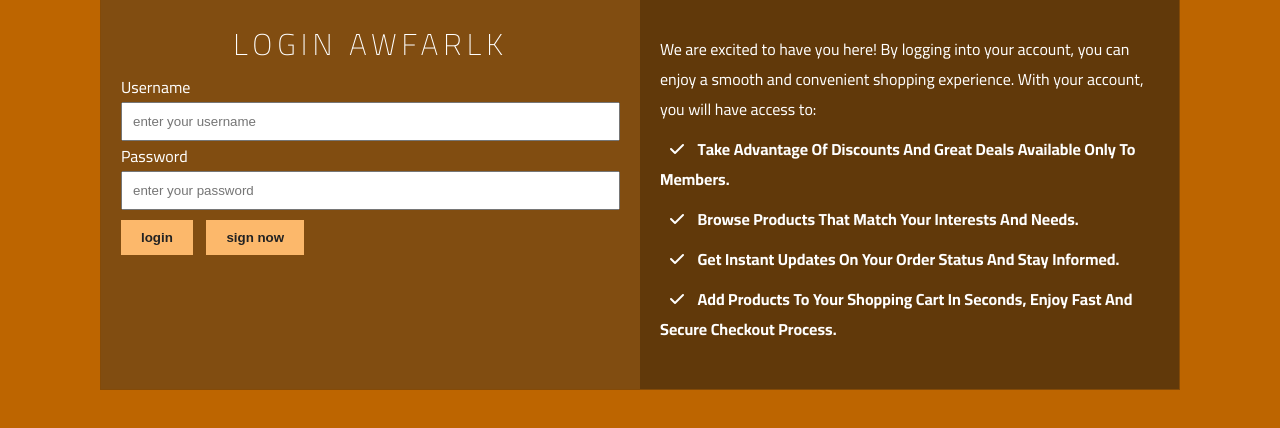
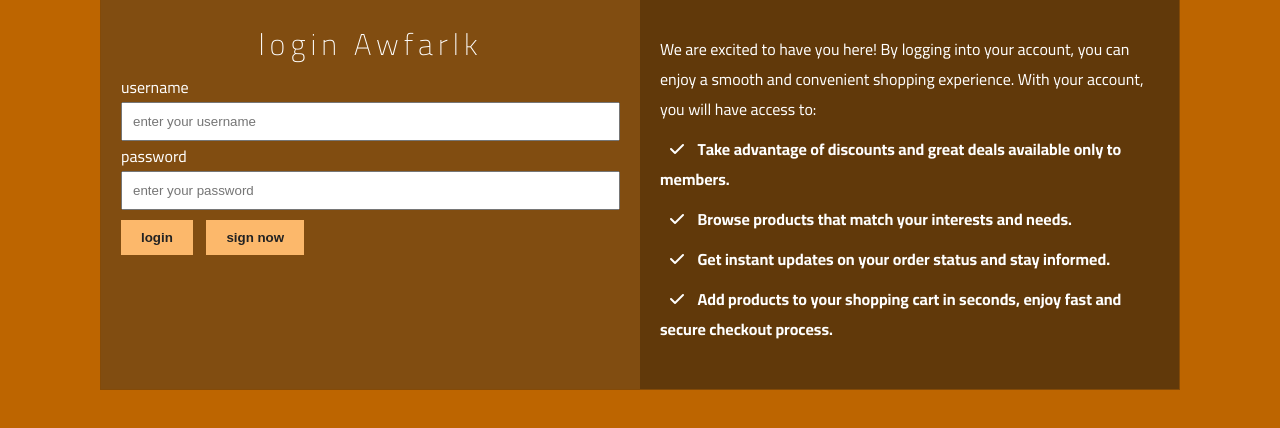
Before and after one commit to ziadAhmedFawzy/project, a plain HTML site: page pages/login.html in a window 1280 px wide. Shown: the part 160-588 px from the top of the page. Drawn offline with Linux system fonts and the light colour scheme.

Commit message:
done my project

```diff
--- a/docs/style/sign.css
+++ b/docs/style/sign.css
@@ -37,7 +37,6 @@ body {
 .container .parent .child2 {
     background-color: #814d11;
     color: #fff;
-    text-transform: capitalize;
 }
 
 .container .parent .child2 div input {
@@ -129,7 +128,7 @@ body {
     font-weight: bold;
     cursor: default;
     margin: 10px 0;
-    text-transform: capitalize;
+    /* text-transform: capitalize; */
 }
 
 .container .parent ul li i {
@@ -147,6 +146,6 @@ body {
     text-align: center;
     font-size: 30px;
     font-weight: lighter;
-    text-transform: uppercase;
+    /* text-transform: uppercase; */
     letter-spacing: 5px;
 }
```
Also changed, not shown: data/  (2).png (added), data/  (3).png (added), data/  (4).png (added), data/  (5).png (added), data/  (6).png (added), data/(7).png (added), data/- (1).png (added), data/- (2).png (added), data/- (3).png (added), data/- (4).png (added).
